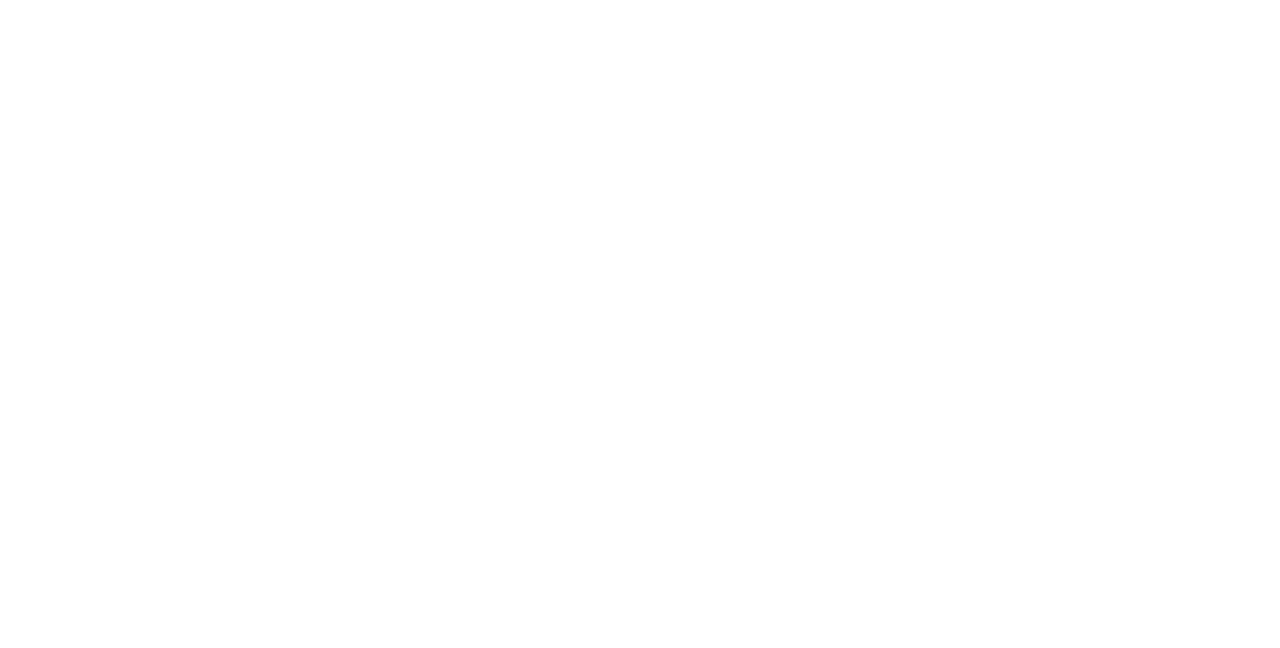
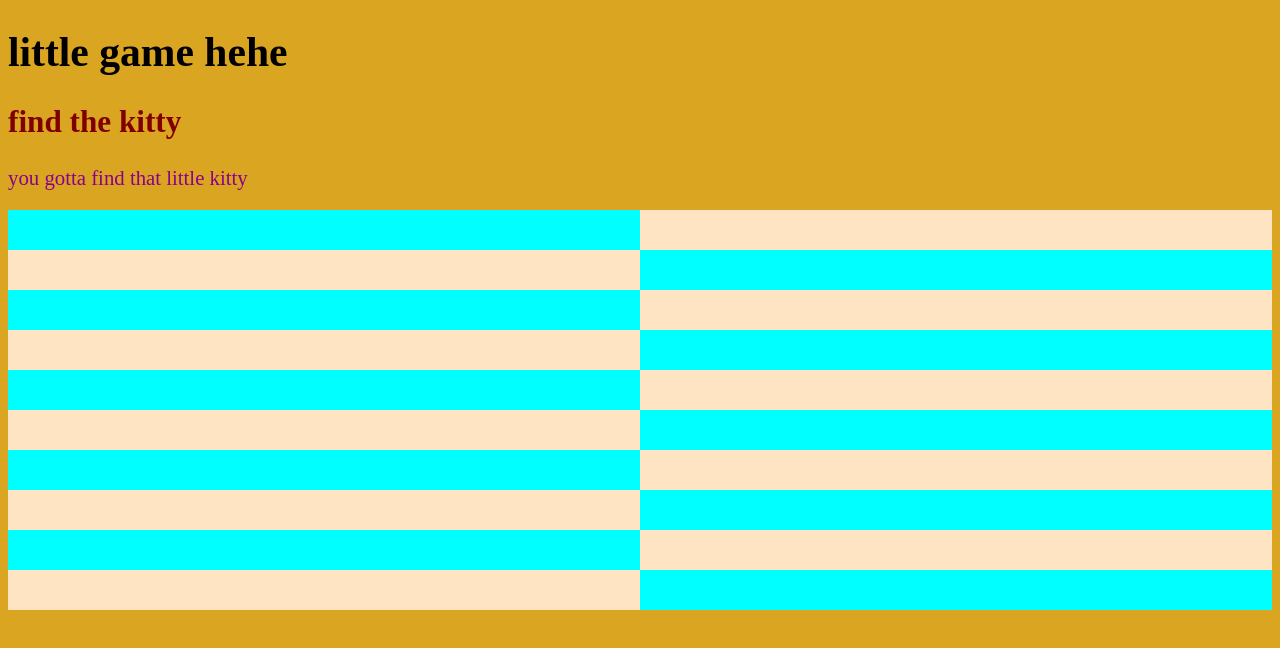
Before and after one commit to finkettlewell/coursera-test, a plain HTML site: page styling-section/lecture-16/index.html in a window 1280 px wide. Drawn offline with Linux system fonts and the light colour scheme.

Commit message:
a new commit

```diff
--- a/styling-section/lecture-16/index.html
+++ b/styling-section/lecture-16/index.html
@@ -1,10 +1,101 @@
 <!DOCTYPE html>
 <html>
 <head>
-    <meta charset="UTF-8" />
-    <title>title</title>
+<meta charset="utf-8">
+<title>Style Placement</title>
+<link rel="stylesheet" href="style.css">
+<style>
+
+span {
+    width: 50%;
+}
+
+h2 {
+  color: maroon;
+}
+
+p {
+    color: darkmagenta;
+    size: 25%;
+}
+
+.first, .second {
+    width: 50%;
+    height: 40px;
+}
+
+.first {
+    background-color: aqua;
+    color: aqua;
+}
+
+.first:hover {
+    background-color: blueviolet;
+}
+
+.second:hover {
+    background-color: brown;
+}
+
+.second {
+    background-color: bisque;
+    color: bisque;
+}
+
+.container {
+    display:flex;
+}
+
+div {
+    text-align: center;
+}
+
+</style>
 </head>
 <body>
+<h1>little game hehe</h1>
+<h2>find the  kitty</h2>
+<p>you gotta find that little kitty</p>
 
+<div class="container">
+    <div class="first"></div>
+    <div class="second"></div>
+</div>
+<div class="container">
+    <div class="second"></div>
+    <div class="first"></div>
+</div>
+<div class="container">
+    <div class="first"></div>
+    <div class="second"></div>
+</div>
+<div class="container">
+    <div class="second"></div>
+    <div class="first"></div>
+</div>
+<div class="container">
+    <div class="first"></div>
+    <div class="second">poes</div>
+</div>
+<div class="container">
+    <div class="second"></div>
+    <div class="first"></div>
+</div>
+<div class="container">
+    <div class="first"></div>
+    <div class="second"></div>
+</div>
+<div class="container">
+    <div class="second"></div>
+    <div class="first"></div>
+</div>
+<div class="container">
+    <div class="first"></div>
+    <div class="second"></div>
+</div>
+<div class="container">
+    <div class="second"></div>
+    <div class="first"></div>
+</div>
 </body>
 </html>
--- /dev/null
+++ b/styling-section/lecture-16/style.css
@@ -0,0 +1,4 @@
+body {
+    background-color: goldenrod;
+    font-size: 130%;
+}
```
